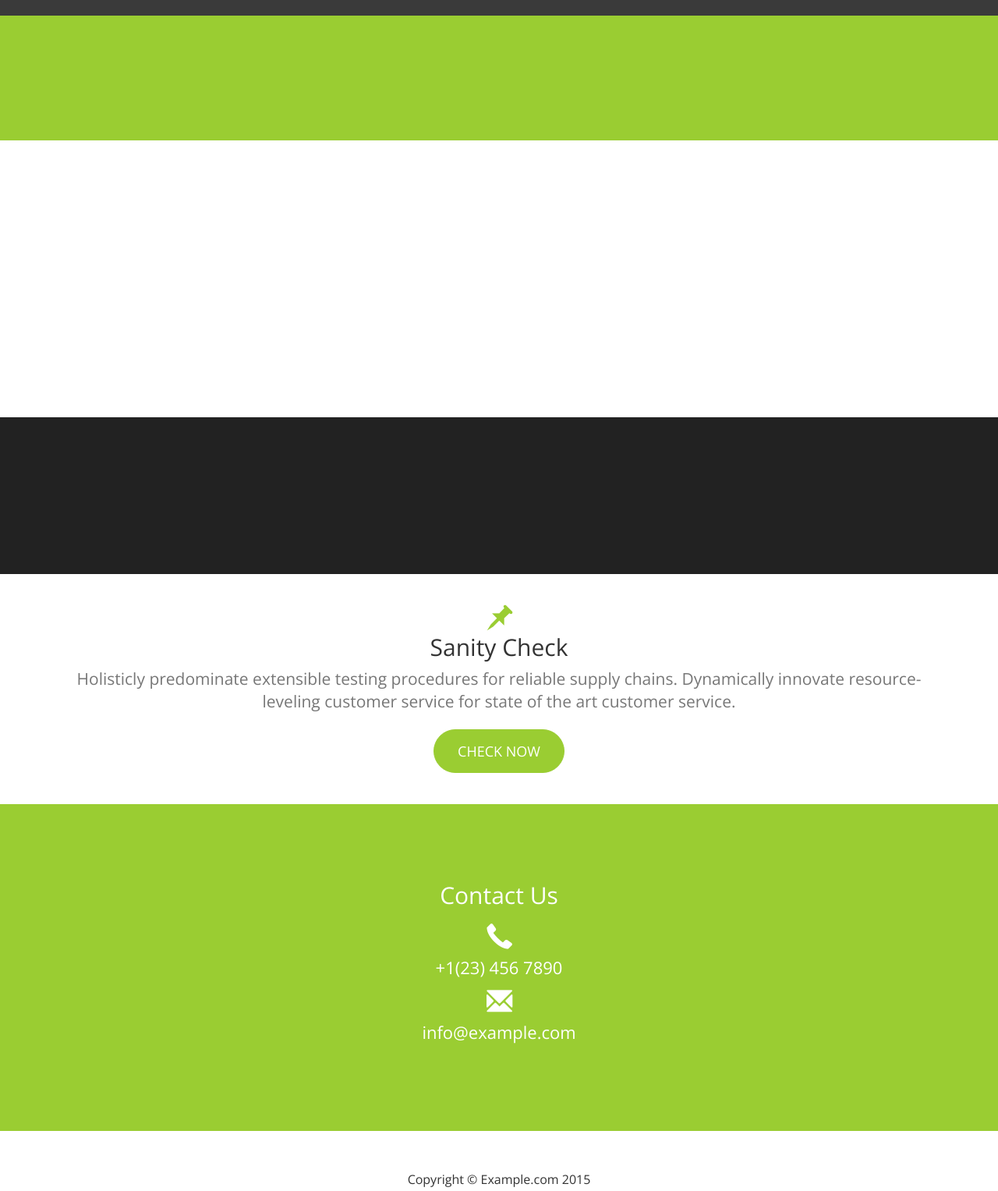
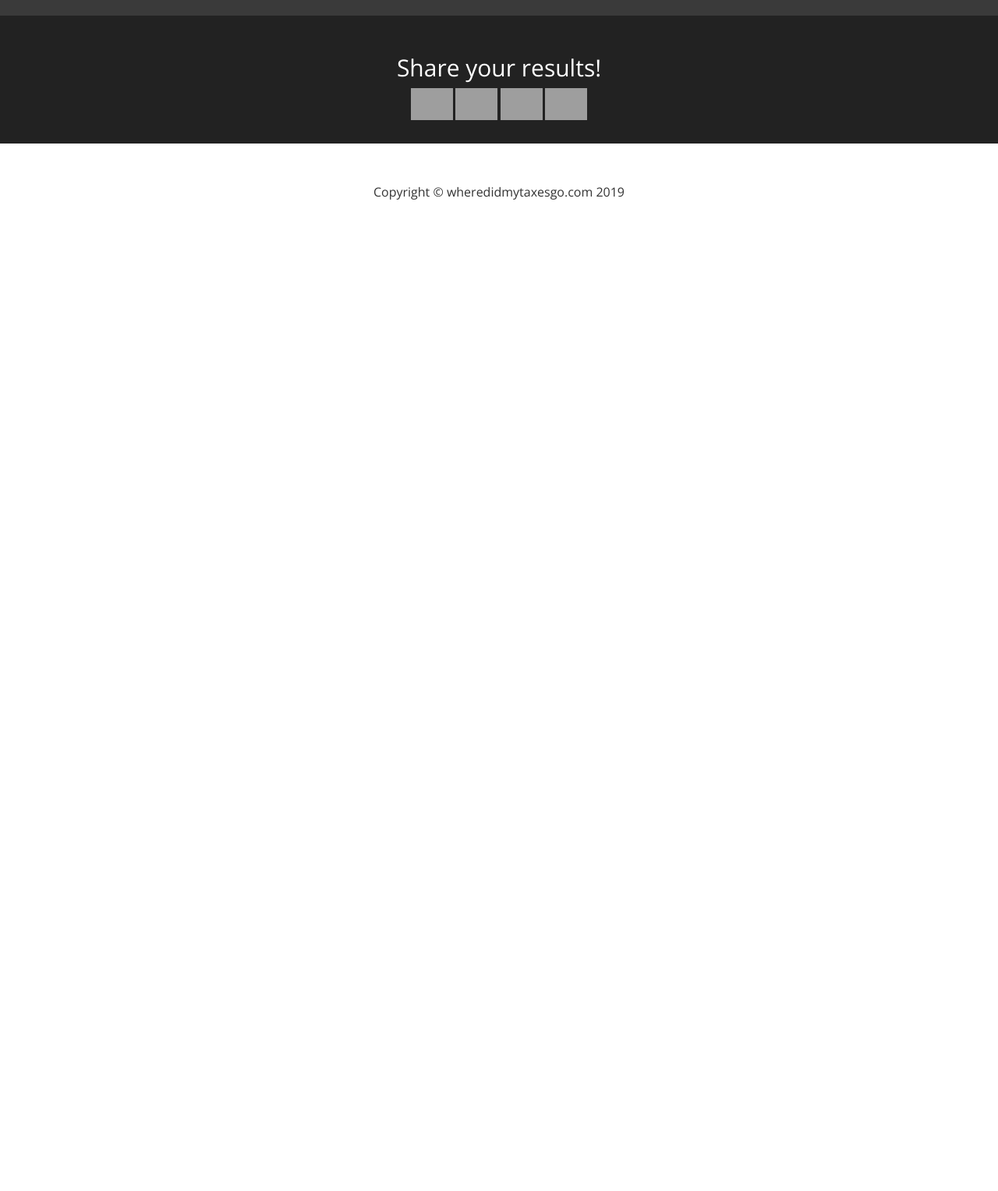
Before and after one commit to moneywent/money-went, a plain HTML site: page index.html in a window 1280 px wide. Shown: the part 780-2307 px from the top of the page at 78% size. After the commit the page ends 1088 px from the top, so only its background shows below. Drawn offline with nearby package versions, Linux system fonts and the light colour scheme; grey boxes are pictures that could not be loaded; a script that the page names is missing.

Commit message:
added socials for share -- note will need to move this in the future

```diff
--- a/css/custom.css
+++ b/css/custom.css
@@ -171,7 +171,7 @@ header .header-content .header-content-inner p {
 }
 
 .content {
-    padding: 100px 0;
+    padding: 30px 0;
 }
 
 .content-2 {
--- a/index.html
+++ b/index.html
@@ -43,10 +43,10 @@
                             <a href="#">Home</a>
                         </li>
                         <li>
-                            <a href="#">About</a>
+                            <a href="about.html">About</a>
                         </li>
                         <li>
-                            <a href="#">Donate</a>
+                            <a href="donate.html">Donate</a>
                         </li>
                     </ul>
 
@@ -80,20 +80,8 @@
                 </div>
         </header>
 
-            <!-- Intro Section -->
-            <div id="intro"></div>
-            <section class="intro">
-                <div class="container">
-                    <div class="row">
-                        <div class="col-lg-8 col-lg-offset-2">
-                            <h2 class="section-heading"></h2>
-                        </div>
-                    </div>
-                </div>
-            </section>
-
         <!-- Content 1 -->
-            <section class="content">
+        <!-- <section class="content">
             <div class="container">
               <canvas id="chartContainer"></canvas>
               <script type="text/javascript" src="script.js">
@@ -116,50 +104,30 @@
                 };
               </script>
 
-            </section>
+        </section> -->
 
-            <!-- Content 2 -->
-            <section class="content content-2">
+        <section id="socials" class="content content-2">
+            <h2 style="text-align: center;">Share your results!</h2>
             <div class="container">
-                    <div class="row">
-                        <div class="col-sm-6">
-                        </div>
-                    </div>
-                </div>
-            </section>
-
-            <!-- Promos -->
-
-
-            <!-- Content 3 -->
-            <section class="content content-3">
-                <div class="container">
-                    <h2 class="section-header"><span class="glyphicon glyphicon-pushpin text-primary"></span><br> Sanity Check</h2>
-                    <p class="lead text-muted">Holisticly predominate extensible testing procedures for reliable supply chains. Dynamically innovate resource-leveling customer service for state of the art customer service.</p>
-                    <a href="#" class="btn btn-primary btn-lg">Check Now</a>
+                <div align="center" class="col-sm-6 col-sm-offset-3">
+                    <!-- twitter -->
+                    <a href="https://twitter.com/share?url=https://simplesharebuttons.com&amp;text=Simple%20Share%20Buttons&amp;hashtags=simplesharebuttons" target="_blank"><img src="https://camo.githubusercontent.com/abf20ddfcad75b2cbcfd82e767dea4f1084a7938/68747470733a2f2f6564656e742e6769746875622e696f2f537570657254696e7949636f6e732f696d616765732f706e672f747769747465722e706e67" alt="Twitter" width=10% height=10%/></a>
+                    <!-- Facebook -->
+                    <a href="http://www.facebook.com/sharer.php?u=https://simplesharebuttons.com" target="_blank"><img src="https://camo.githubusercontent.com/e6d2040c65e8c6f4da10db72436cf9a1196e43ae/68747470733a2f2f6564656e742e6769746875622e696f2f537570657254696e7949636f6e732f696d616765732f7376672f66616365626f6f6b2e737667" alt="Facebook" width=10% height=10% /></a>
+                    <a href="https://plus.google.com/share?url=https://simplesharebuttons.com" target="_blank"><img src="https://camo.githubusercontent.com/34c75efe0f75d432933f7c7ffdef3138b9c9bd16/68747470733a2f2f6564656e742e6769746875622e696f2f537570657254696e7949636f6e732f696d616765732f7376672f676f6f676c655f706c75732e737667" alt="Google" width=10% height=10% /></a>
+                    <a href="mailto:?Subject=Simple Share Buttons&amp;Body=I%20saw%20this%20and%20thought%20of%20you!%20 https://simplesharebuttons.com"><img src="https://camo.githubusercontent.com/be2da4b6935fde94c4062114d0e57b2456f700f8/68747470733a2f2f6564656e742e6769746875622e696f2f537570657254696e7949636f6e732f696d616765732f7376672f656d61696c2e737667" alt="Email" width=10% height=10% /></a>
                 </div>
             </div>
         </section>
 
         <!-- Footer -->
         <footer class="page-footer">
-
-            <!-- Contact Us -->
-            <div class="contact">
-                <div class="container">
-                    <h2 class="section-heading">Contact Us</h2>
-                    <p><span class="glyphicon glyphicon-earphone"></span><br> +1(23) 456 7890</p>
-                    <p><span class="glyphicon glyphicon-envelope"></span><br> info@example.com</p>
-                </div>
-            </div>
-
             <!-- Copyright etc -->
             <div class="small-print">
                 <div class="container">
-                    <p>Copyright &copy; Example.com 2015</p>
+                    <p>Copyright &copy; wheredidmytaxesgo.com 2019</p>
                 </div>
             </div>
-
         </footer>
     </body>
 </html>
--- a/js/main.js
+++ b/js/main.js
@@ -18,10 +18,10 @@ function smoothScrolling(hash, event) {
 // Main runner
 $(document).ready(function(){
     // Add smooth scrolling to all links
-    $("a:not(#gobutton)").on('click', function(event) {
-        event.preventDefault();
-        smoothScrolling(this.hash, event);
-    });
+    // $("a:not(#gobutton)").on('click', function(event) {
+    //     event.preventDefault();
+    //     smoothScrolling(this.hash, event);
+    // });
 
 
     // *** tax payed
```
Lines whose indentation alone changed are shown as unchanged.
